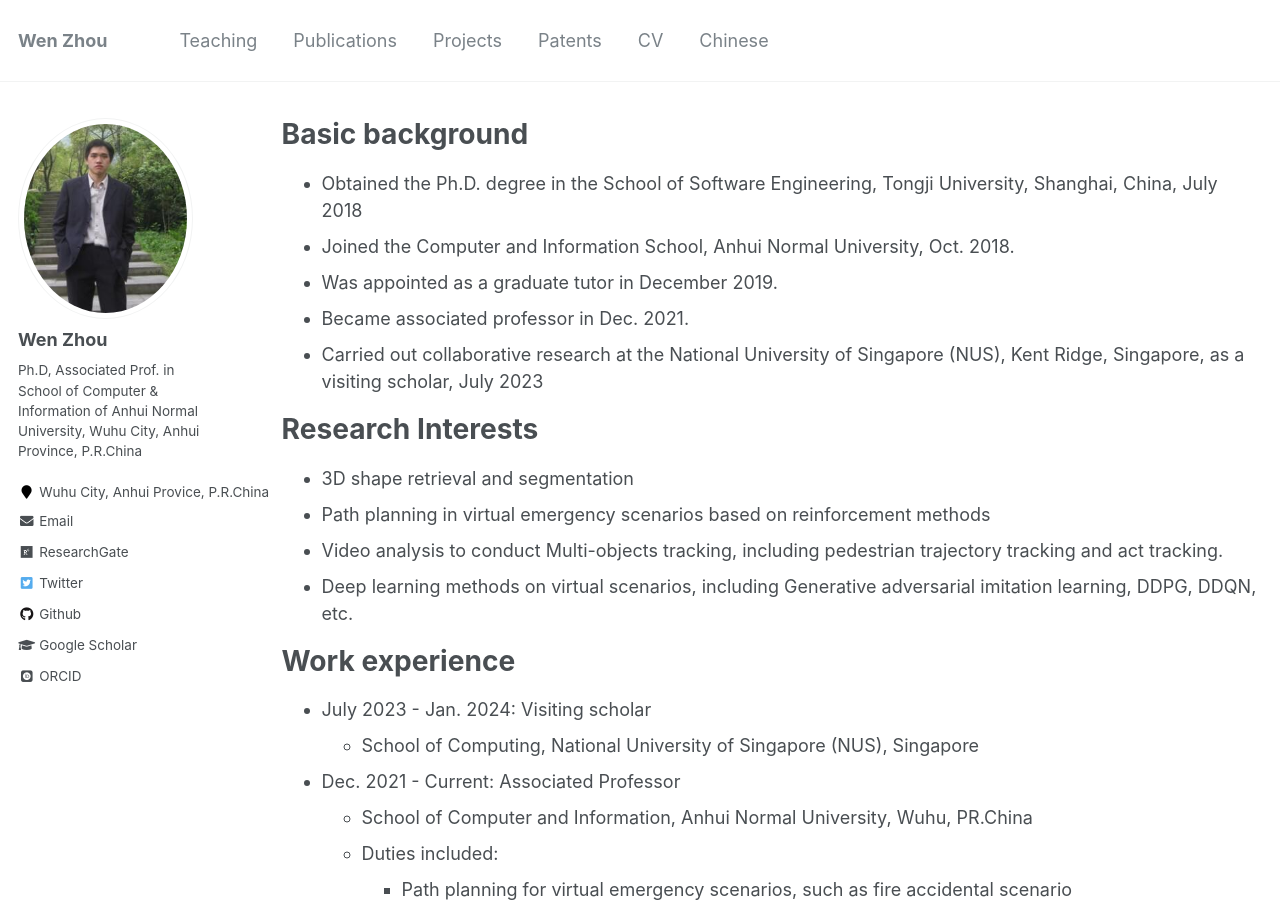
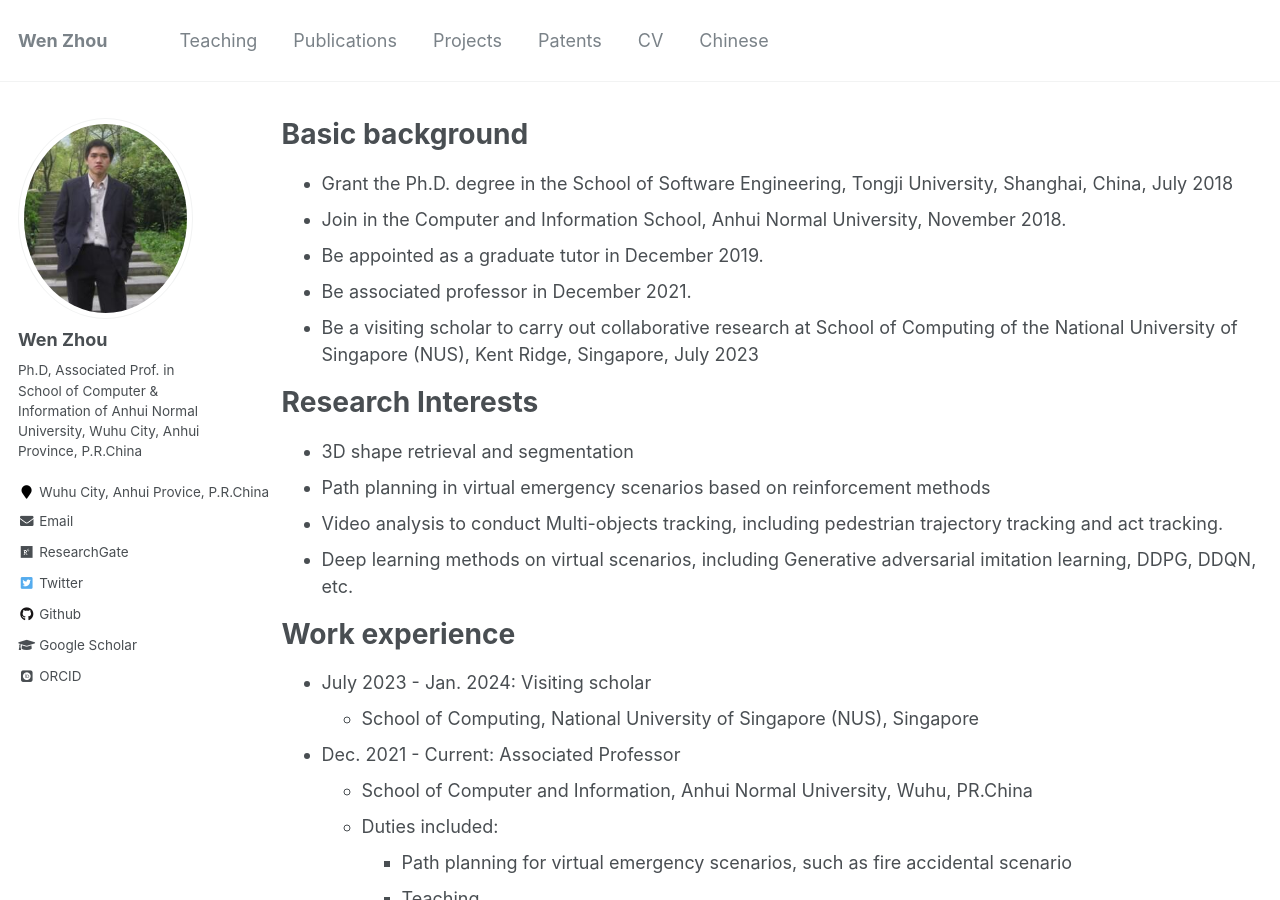
Before and after one commit to zhouwen327/zhouwen327.github.io, a Jekyll site: the page built from _pages/cv.md, in a window 1280 px wide and 900 px high. Built offline with Jekyll 4.4.1, drawn with Linux system fonts in a browser that asks for light colours; some web fonts are replaced.

Commit message:
Update cv.md

```diff
--- a/_pages/cv.md
+++ b/_pages/cv.md
@@ -11,11 +11,11 @@
 
 Basic background
 ======
-* Obtained the Ph.D. degree in the School of Software Engineering, Tongji University, Shanghai, China, July 2018
-* Joined the Computer and Information School, Anhui Normal University, Oct. 2018.
-* Was appointed as a graduate tutor in December 2019.
-* Became associated professor in Dec. 2021.
-* Carried out collaborative research at the National University of Singapore (NUS), Kent Ridge, Singapore, as a visiting scholar, July 2023
+* Grant the Ph.D. degree in the School of Software Engineering, Tongji University, Shanghai, China, July 2018
+* Join in the Computer and Information School, Anhui Normal University, November 2018.
+* Be appointed as a graduate tutor in December 2019.
+* Be associated professor in December 2021.
+* Be a visiting scholar to carry out collaborative research at School of Computing of the National University of Singapore (NUS), Kent Ridge, Singapore, July 2023
 
 Research Interests
 ======
```
